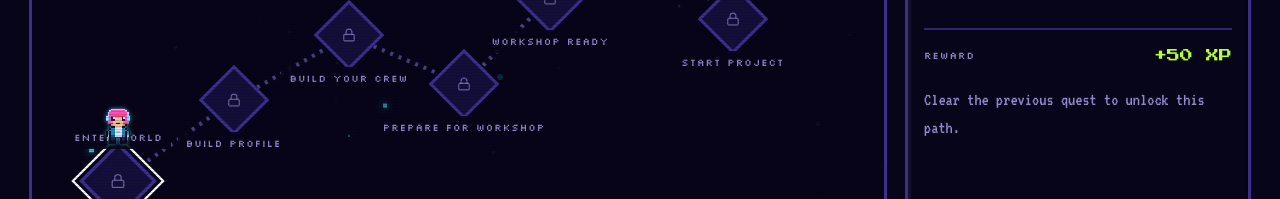
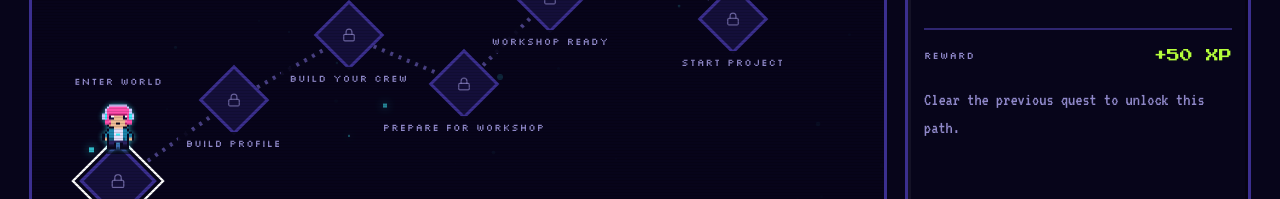
Before and after one commit to Srinidhi-070/nxtwave-growthos, a Next.js app: page /quests in a window 1280 px wide. Shown: the part 447-646 px from the top of the page. Built offline with nearby package versions, Linux system fonts and the light colour scheme.

Commit message:
feat(ui): increase character size to 36 and implement dynamic text dodging so the label floats above the character's head

```diff
--- a/src/app/(student)/quests/page.tsx
+++ b/src/app/(student)/quests/page.tsx
@@ -121,8 +121,8 @@ export default function QuestWorld() {
               </div>
             )}
             {activeNode && (
-              <div className="pointer-events-none absolute -translate-x-1/2 -translate-y-[75px]" style={{ left: `${activeNode.x }%`, top: `${activeNode.y }%` }}>
-                <PixelCharacter config={character} size={28} />
+              <div className="pointer-events-none absolute -translate-x-1/2 -translate-y-[80px]" style={{ left: `${activeNode.x }%`, top: `${activeNode.y }%` }}>
+                <PixelCharacter config={character} size={36} />
               </div>
             )}
             <CrtOverlay />
--- a/src/components/pixel/PixelQuestNode.tsx
+++ b/src/components/pixel/PixelQuestNode.tsx
@@ -60,7 +60,7 @@ export function PixelQuestNode({ index, title, state, selected, onSelect, labelS
       <span
         className={cn(
           'absolute whitespace-nowrap bg-void/90 px-2 py-1 font-px text-[10px] tracking-widest z-10',
-          labelSide === 'top' ? 'bottom-full mb-2' : 'top-full mt-2',
+          labelSide === 'top' ? (selected ? 'bottom-full mb-[64px]' : 'bottom-full mb-2') : 'top-full mt-2',
           state === 'locked' ? 'text-mute' : state === 'active' ? 'text-cyan' : 'text-lime'
         )}>
 
```
